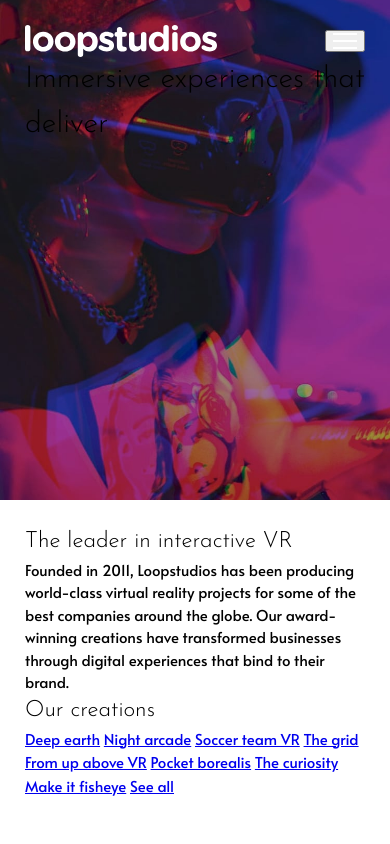
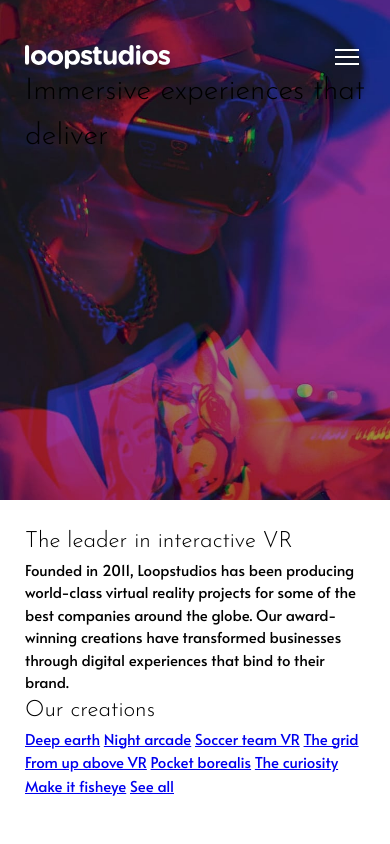
Before and after one commit to edo979/loopstudios-landing-page-main, a plain HTML site: page index.html in a window 390 px wide. Shown: the top 844 px of the page. Drawn offline with Linux system fonts and the light colour scheme.

Commit message:
basic mobile navbar finished

```diff
--- a/sass/components/_navbar.scss
+++ b/sass/components/_navbar.scss
@@ -2,6 +2,16 @@
   display: flex;
   align-items: center;
   justify-content: space-between;
+  margin-top: 20px;
+
+  &-brand {
+    width: 145px;
+  }
+
+  &-toggler {
+    border: none;
+    background-color: transparent;
+  }
 
   &-collapse {
     display: none;
```
Also changed, not shown: css/style.css, 1 other file.
